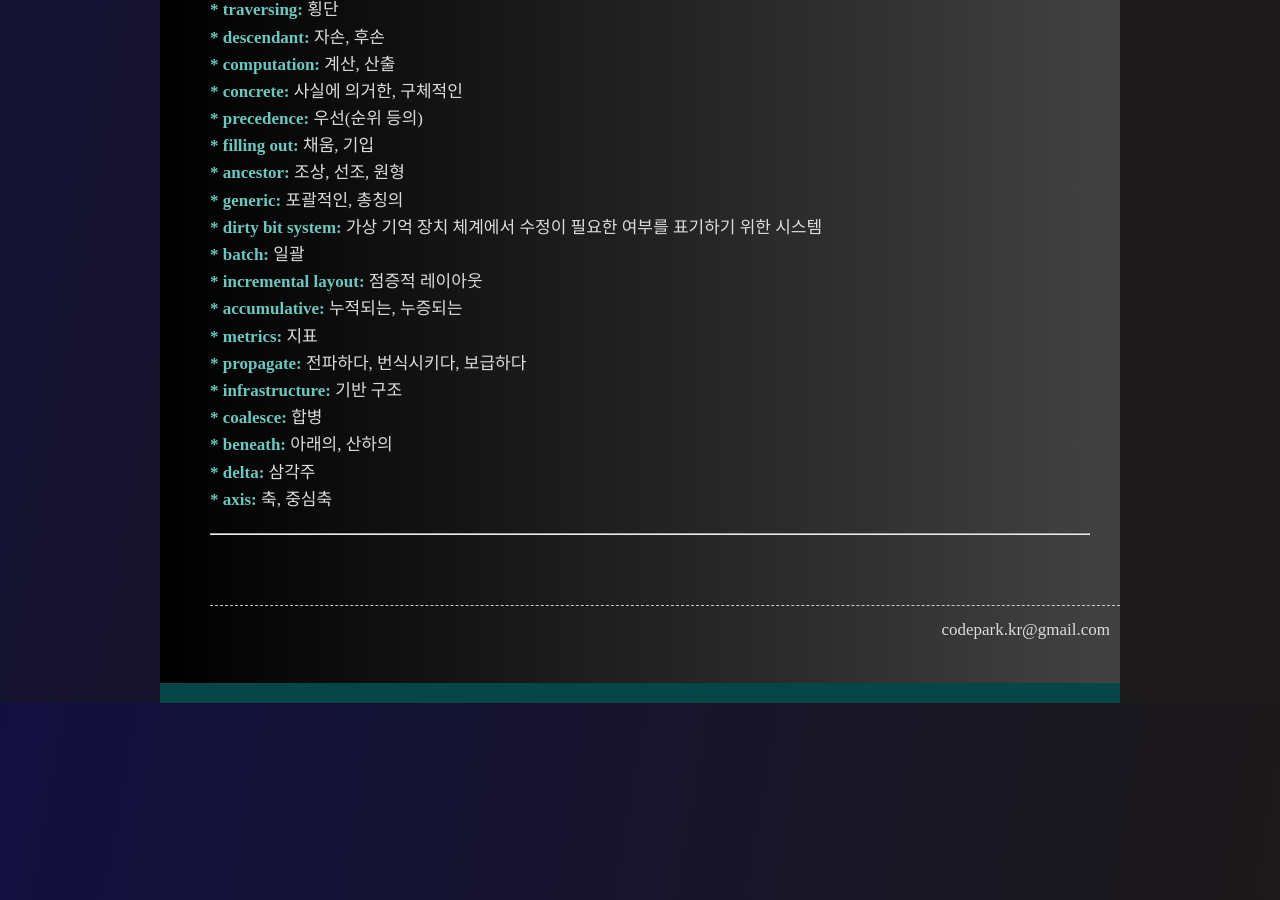
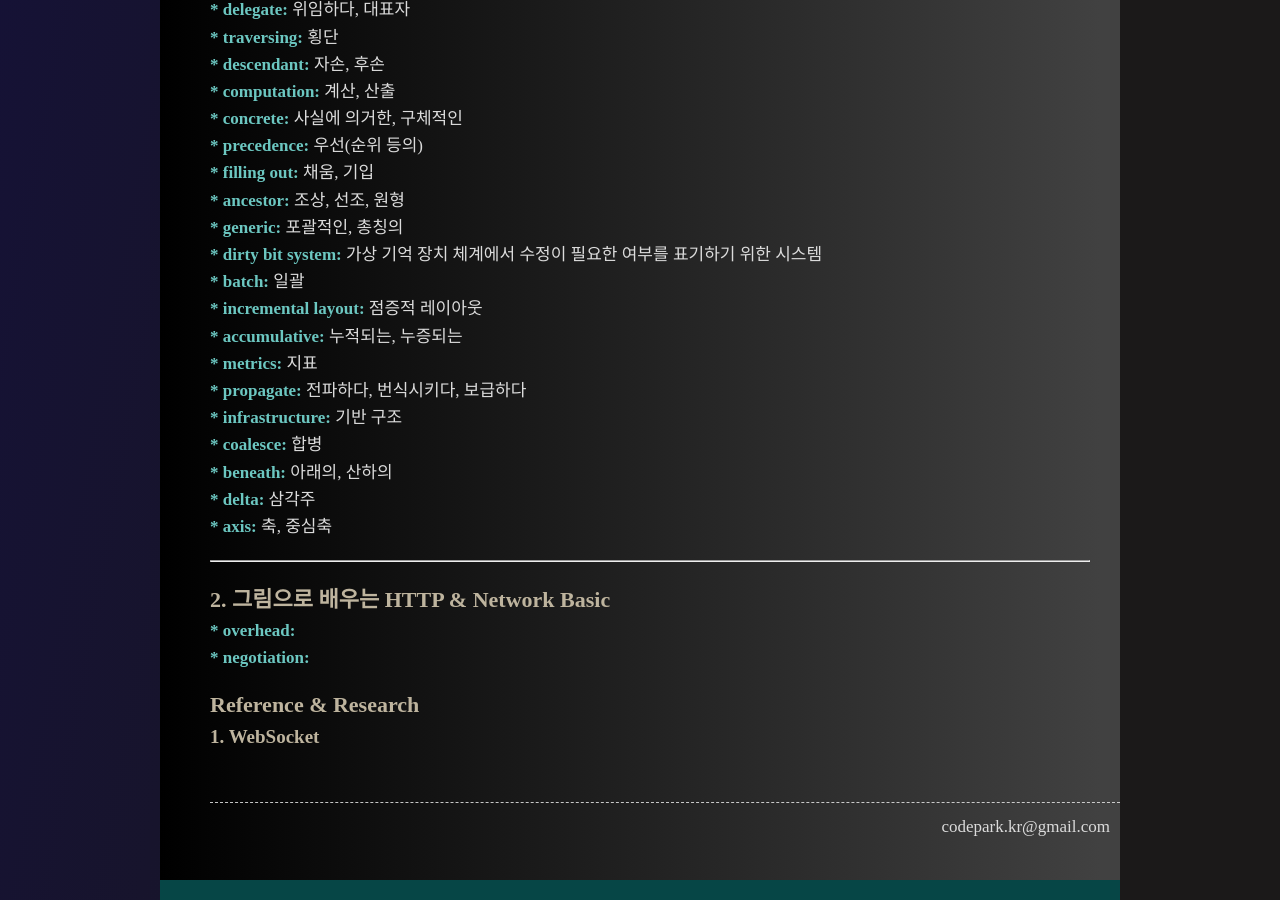
Before and after one commit to codepark-kr/codepark-kr.github.io, a Jekyll site: the page built from devvoca.md, in a window 1280 px wide and 900 px high, scrolled down 2097 px. Built offline with Jekyll 4.4.1, drawn with Linux system fonts in a browser that asks for light colours; some web fonts are replaced.

Commit message:
[ADD] add new post-page - network

```diff
--- a/_config.yml
+++ b/_config.yml
@@ -13,6 +13,7 @@ header_pages:
   - debug.md
   - seminar-lecture.md
   - devvoca.md
+  - network.md
   # - contact.md
 
 style: dark
--- a/devvoca.md
+++ b/devvoca.md
@@ -95,3 +95,10 @@ permalink: /devvoca
 *** axis:** 축, 중심축
 
 ___
+
+## 2. 그림으로 배우는 HTTP & Network Basic
+*** overhead:**
+*** negotiation:**
+
+## Reference & Research
+### 1. WebSocket
```
Also changed, not shown: network.md (added, +12 -0 lines).
